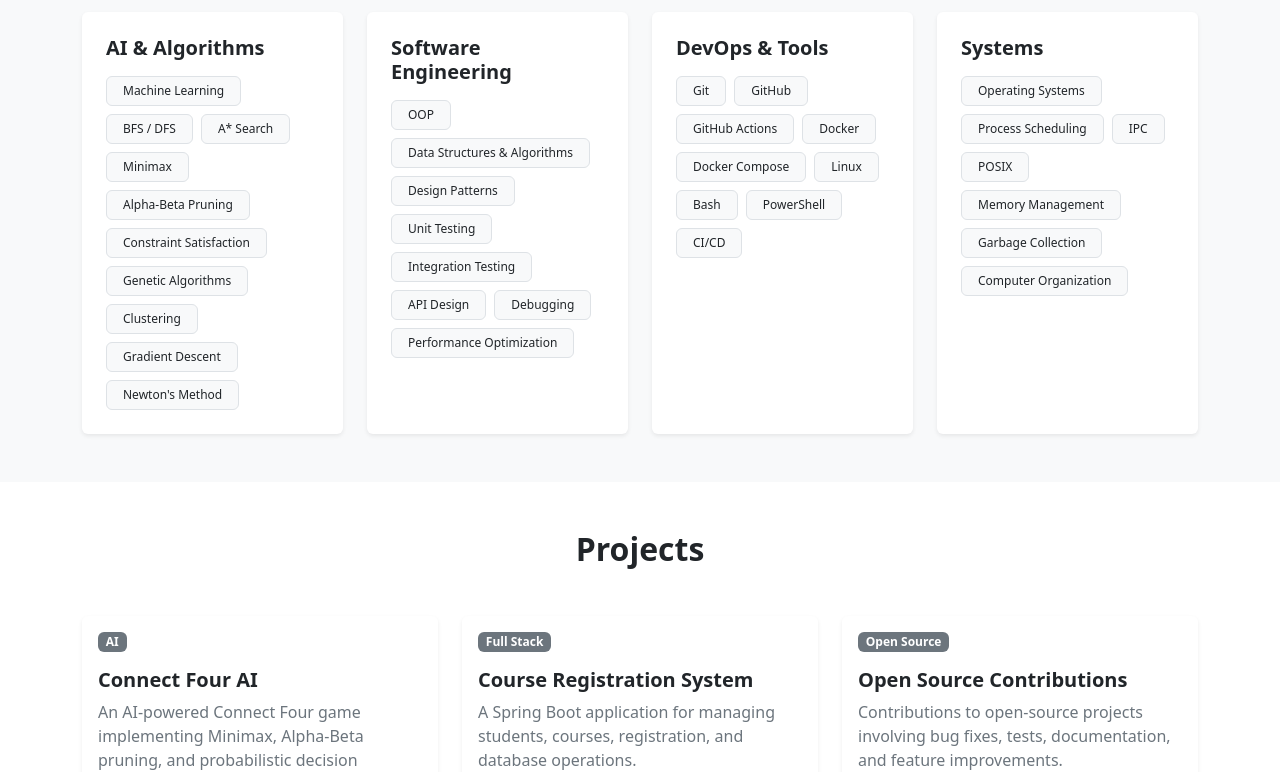
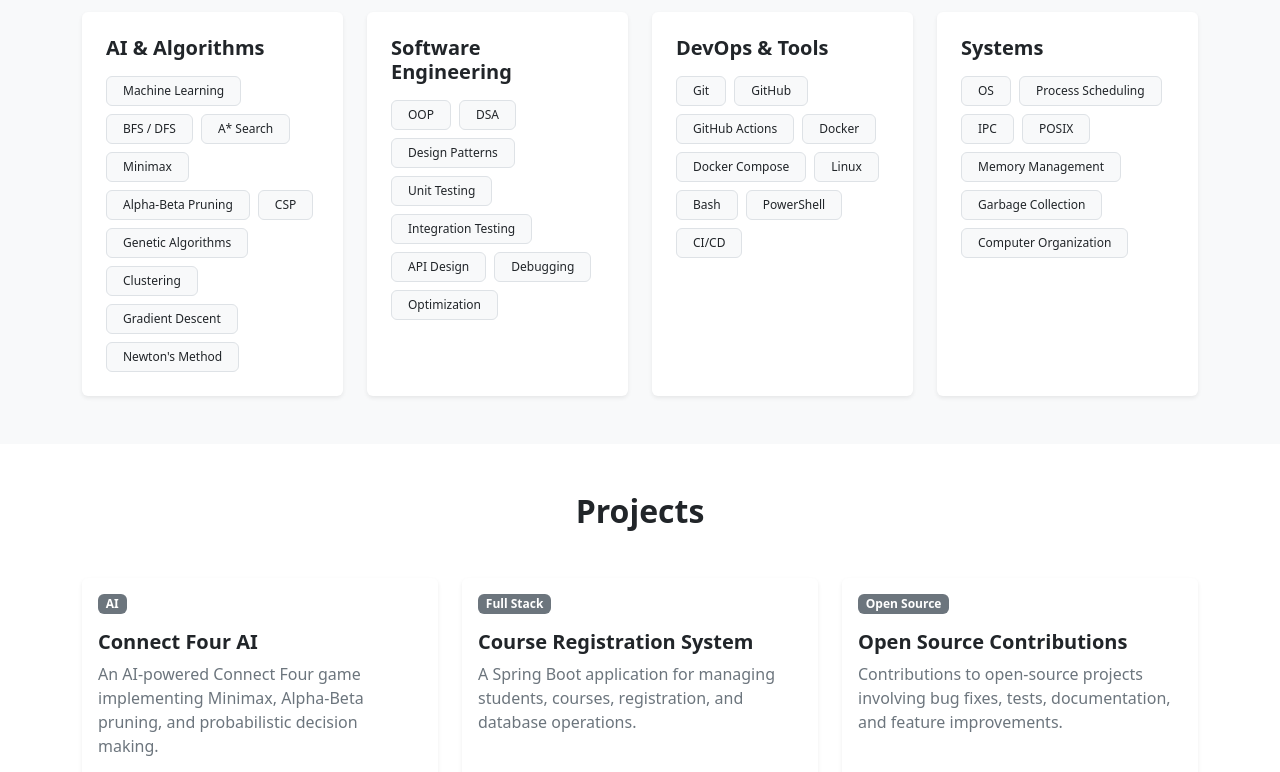
Before and after one commit to ahmdkaml/Portfolio, a React app: page / in a window 1280 px wide. Shown: the part 1160-1932 px from the top of the page. Built offline with nearby package versions, Linux system fonts and the light colour scheme; the HTML template or start-up script is replaced by a standard one.

Commit message:
skills sections amended

```diff
--- a/src/App.tsx
+++ b/src/App.tsx
@@ -1,75 +1,57 @@
-import {
-  Badge,
-  Button,
-  Card,
-  Col,
-  Container,
-  Nav,
-  Navbar,
-  Row,
-} from "react-bootstrap";
+import { Badge, Button, Card, Col, Container, Nav, Navbar, Row } from "react-bootstrap";
 
-function App() {
+const NAV_LINKS = ["About", "Skills", "Projects", "Contact"];
+
+const SKILLS = [
+  { title: "Languages", items: ["C#", "Java", "Python", "TypeScript", "JavaScript", "C", "SQL", "HTML", "CSS"] },
+  { title: "Frontend", items: ["React", "React-Bootstrap", "Bootstrap", "QML", "PySide6"] },
+  { title: "Backend", items: [".NET", "ASP.NET Core", "Spring Boot", "REST APIs", "EF Core", "JPA / Hibernate", "Maven"] },
+  { title: "Databases", items: ["PostgreSQL", "MySQL", "H2"] },
+  { title: "AI & Algorithms", items: ["Machine Learning", "BFS / DFS", "A* Search", "Minimax", "Alpha-Beta Pruning", "CSP", "Genetic Algorithms", "Clustering", "Gradient Descent", "Newton's Method"] },
+  { title: "Software Engineering", items: ["OOP", "DSA", "Design Patterns", "Unit Testing", "Integration Testing", "API Design", "Debugging", "Optimization"] },
+  { title: "DevOps & Tools", items: ["Git", "GitHub", "GitHub Actions", "Docker", "Docker Compose", "Linux", "Bash", "PowerShell", "CI/CD"] },
+  { title: "Systems", items: ["OS", "Process Scheduling", "IPC", "POSIX", "Memory Management", "Garbage Collection", "Computer Organization"] },
+];
+
+const PROJECTS = [
+  { tag: "AI", title: "Connect Four AI", desc: "An AI-powered Connect Four game implementing Minimax, Alpha-Beta pruning, and probabilistic decision making.", href: "#" },
+  { tag: "Full Stack", title: "Course Registration System", desc: "A Spring Boot application for managing students, courses, registration, and database operations.", href: "#" },
+  { tag: "Open Source", title: "Open Source Contributions", desc: "Contributions to open-source projects involving bug fixes, tests, documentation, and feature improvements.", href: "#", btnText: "View GitHub" },
+];
+
+export default function App() {
   return (
     <>
-      {/* Navigation */}
       <Navbar expand="lg" bg="dark" variant="dark" sticky="top">
         <Container>
-          <Navbar.Brand href="#home" className="fw-bold">
-            Ahmed Kamel
-          </Navbar.Brand>
-
+          <Navbar.Brand href="#home" className="fw-bold">Ahmed Kamel</Navbar.Brand>
           <Navbar.Toggle aria-controls="portfolio-navbar" />
-
           <Navbar.Collapse id="portfolio-navbar">
             <Nav className="ms-auto">
-              <Nav.Link href="#about">About</Nav.Link>
-              <Nav.Link href="#skills">Skills</Nav.Link>
-              <Nav.Link href="#projects">Projects</Nav.Link>
-              <Nav.Link href="#contact">Contact</Nav.Link>
+              {NAV_LINKS.map((link) => (
+                <Nav.Link key={link} href={`#${link.toLowerCase()}`}>{link}</Nav.Link>
+              ))}
             </Nav>
           </Navbar.Collapse>
         </Container>
       </Navbar>
 
-      {/* Hero */}
       <section id="home" className="bg-light py-5">
         <Container>
           <Row className="align-items-center min-vh-75 py-5">
             <Col lg={8}>
-              <Badge bg="primary" className="mb-3 px-3 py-2">
-                Computer Science Student & Developer
-              </Badge>
-
-              <h1 className="display-3 fw-bold mb-3">
-                Hi, I'm Ahmed Kamel.
-              </h1>
-
+              <Badge bg="primary" className="mb-3 px-3 py-2">Computer Science Student & Developer</Badge>
+              <h1 className="display-3 fw-bold mb-3">Hi, I'm Ahmed Kamel.</h1>
               <p className="lead text-secondary mb-4">
-                I build software, contribute to open-source projects, and enjoy
-                solving challenging engineering problems.
+                I build software, contribute to open-source projects, and enjoy solving challenging engineering problems.
               </p>
-
               <div className="d-flex gap-3 flex-wrap">
-                <Button variant="primary" size="lg" href="#projects">
-                  View My Projects
-                </Button>
-
-                <Button
-                  variant="outline-dark"
-                  size="lg"
-                  href="https://github.com/ahmdkaml"
-                  target="_blank"
-                >
-                  GitHub
-                </Button>
+                <Button variant="primary" size="lg" href="#projects">View My Projects</Button>
+                <Button variant="outline-dark" size="lg" href="https://github.com/ahmdkaml" target="_blank">GitHub</Button>
               </div>
             </Col>
-
             <Col lg={4} className="text-center mt-5 mt-lg-0">
-              <div className="bg-white rounded-circle shadow mx-auto d-flex align-items-center justify-content-center"
-                style={{ width: "250px", height: "250px" }}
-              >
+              <div className="bg-white rounded-circle shadow mx-auto d-flex align-items-center justify-content-center" style={{ width: 250, height: 250 }}>
                 <span className="display-1">👨‍💻</span>
               </div>
             </Col>
@@ -77,144 +59,31 @@ function App() {
         </Container>
       </section>
 
-      {/* About */}
       <section id="about" className="py-5">
         <Container>
-          <Row className="justify-content-center">
-            <Col lg={9} className="text-center">
+          <Row className="justify-content-center text-center">
+            <Col lg={9}>
               <h2 className="fw-bold mb-4">About Me</h2>
-
               <p className="text-secondary fs-5">
-                I'm a Computer Science student interested in software
-                engineering and building practical applications. I enjoy
-                working across the stack, learning new technologies, and
-                contributing to real-world projects.
+                I'm a Computer Science student interested in software engineering and building practical applications. I enjoy working across the stack, learning new technologies, and contributing to real-world projects.
               </p>
             </Col>
           </Row>
         </Container>
       </section>
 
-      {/* Skills */}
       <section id="skills" className="bg-light py-5">
         <Container>
           <h2 className="fw-bold text-center mb-5">Skills</h2>
           <Row className="g-4 justify-content-center">
-            {[
-              {
-                title: "Languages",
-                skills: [
-                  "C#",
-                  "Java",
-                  "Python",
-                  "TypeScript",
-                  "JavaScript",
-                  "C",
-                  "SQL",
-                  "HTML",
-                  "CSS",
-                ],
-              },
-              {
-                title: "Frontend",
-                skills: [
-                  "React",
-                  "React-Bootstrap",
-                  "Bootstrap",
-                  "QML",
-                  "PySide6",
-                ],
-              },
-              {
-                title: "Backend",
-                skills: [
-                  ".NET",
-                  "ASP.NET Core",
-                  "Spring Boot",
-                  "REST APIs",
-                  "Entity Framework Core",
-                  "JPA / Hibernate",
-                  "Maven",
-                ],
-              },
-              {
-                title: "Databases",
-                skills: [
-                  "PostgreSQL",
-                  "MySQL",
-                  "H2",
-                ],
-              },
-              {
-                title: "AI & Algorithms",
-                skills: [
-                  "Machine Learning",
-                  "BFS / DFS",
-                  "A* Search",
-                  "Minimax",
-                  "Alpha-Beta Pruning",
-                  "Constraint Satisfaction",
-                  "Genetic Algorithms",
-                  "Clustering",
-                  "Gradient Descent",
-                  "Newton's Method",
-                ],
-              },
-              {
-                title: "Software Engineering",
-                skills: [
-                  "OOP",
-                  "Data Structures & Algorithms",
-                  "Design Patterns",
-                  "Unit Testing",
-                  "Integration Testing",
-                  "API Design",
-                  "Debugging",
-                  "Performance Optimization",
-                ],
-              },
-              {
-                title: "DevOps & Tools",
-                skills: [
-                  "Git",
-                  "GitHub",
-                  "GitHub Actions",
-                  "Docker",
-                  "Docker Compose",
-                  "Linux",
-                  "Bash",
-                  "PowerShell",
-                  "CI/CD",
-                ],
-              },
-              {
-                title: "Systems",
-                skills: [
-                  "Operating Systems",
-                  "Process Scheduling",
-                  "IPC",
-                  "POSIX",
-                  "Memory Management",
-                  "Garbage Collection",
-                  "Computer Organization",
-                ],
-              },
-            ].map((category) => (
-              <Col xs={12} md={6} lg={4} xl={3} key={category.title}>
+            {SKILLS.map(({ title, items }) => (
+              <Col xs={12} md={6} lg={4} xl={3} key={title}>
                 <Card className="border-0 shadow-sm h-100">
                   <Card.Body className="p-4">
-                    <Card.Title className="fw-bold mb-3">
-                      {category.title}
-                    </Card.Title>
-
+                    <Card.Title className="fw-bold mb-3">{title}</Card.Title>
                     <div className="d-flex flex-wrap gap-2">
-                      {category.skills.map((skill) => (
-                        <span
-                          key={skill}
-                          className="badge bg-light text-dark border px-3 py-2 fw-medium"
-                        >
-                          {skill}
-                        </span>
+                      {items.map((skill) => (
+                        <span key={skill} className="badge bg-light text-dark border px-3 py-2 fw-medium">{skill}</span>
                       ))}
                     </div>
                   </Card.Body>
@@ -225,120 +94,43 @@ function App() {
         </Container>
       </section>
 
-      {/* Projects */}
       <section id="projects" className="py-5">
         <Container>
           <h2 className="fw-bold text-center mb-5">Projects</h2>
-
           <Row className="g-4">
-            <Col md={6} lg={4}>
+            {PROJECTS.map(({ tag, title, desc, href, btnText = "View Project" }) => (
+              <Col md={6} lg={4} key={title}>
                 <Card className="h-100 shadow-sm border-0">
                   <Card.Body className="d-flex flex-column">
-                  <Badge bg="secondary" className="align-self-start mb-3">
-                    AI
-                  </Badge>
-
-                  <Card.Title className="fw-bold">
-                    Connect Four AI
-                  </Card.Title>
-
-                  <Card.Text className="text-secondary">
-                    An AI-powered Connect Four game implementing Minimax,
-                    Alpha-Beta pruning, and probabilistic decision making.
-                  </Card.Text>
-
+                    <Badge bg="secondary" className="align-self-start mb-3">{tag}</Badge>
+                    <Card.Title className="fw-bold">{title}</Card.Title>
+                    <Card.Text className="text-secondary">{desc}</Card.Text>
                     <div className="mt-auto">
-                    <Button variant="outline-primary" href="#">
-                      View Project
-                    </Button>
+                      <Button variant="outline-primary" href={href}>{btnText}</Button>
                     </div>
                   </Card.Body>
                 </Card>
               </Col>
+            ))}
+          </Row>
+        </Container>
+      </section>
 
-            <Col md={6} lg={4}>
-              <Card className="h-100 shadow-sm border-0">
-                <Card.Body className="d-flex flex-column">
-                  <Badge bg="secondary" className="align-self-start mb-3">
-                    Full Stack
-                  </Badge>
-
-                  <Card.Title className="fw-bold">
-                    Course Registration System
-                  </Card.Title>
-
-                  <Card.Text className="text-secondary">
-                    A Spring Boot application for managing students, courses,
-                    registration, and database operations.
-                  </Card.Text>
-
-                  <div className="mt-auto">
-                    <Button variant="outline-primary" href="#">
-                      View Project
-                    </Button>
-                  </div>
-                </Card.Body>
-              </Card>
-            </Col>
-
-            <Col md={6} lg={4}>
-              <Card className="h-100 shadow-sm border-0">
-                <Card.Body className="d-flex flex-column">
-                  <Badge bg="secondary" className="align-self-start mb-3">
-                    Open Source
-                  </Badge>
-
-                  <Card.Title className="fw-bold">
-                    Open Source Contributions
-                  </Card.Title>
-
-                  <Card.Text className="text-secondary">
-                    Contributions to open-source projects involving bug fixes,
-                    tests, documentation, and feature improvements.
-                  </Card.Text>
-
-                  <div className="mt-auto">
-                    <Button variant="outline-primary" href="#">
-                      View GitHub
-                    </Button>
-                  </div>
-                </Card.Body>
-              </Card>
+      <section id="contact" className="bg-dark text-white py-5">
+        <Container>
+          <Row className="justify-content-center text-center">
+            <Col lg={8}>
+              <h2 className="fw-bold mb-3">Let's Connect</h2>
+              <p className="text-white-50 mb-4">Interested in working together or discussing a project? Feel free to reach out.</p>
+              <Button variant="light" size="lg" href="mailto:ahmdkaml2006@gmail.com">Contact Me</Button>
             </Col>
           </Row>
         </Container>
       </section>
 
-      {/* Contact */}
-      <section id="contact" className="bg-dark text-white py-5">
-        <Container>
-          <Row className="justify-content-center text-center">
-            <Col lg={8}>
-              <h2 className="fw-bold mb-3">Let's Connect</h2>
-
-              <p className="text-white-50 mb-4">
-                Interested in working together or discussing a project?
-                Feel free to reach out.
-              </p>
-
-              <Button variant="light" size="lg" href="mailto:ahmdkaml2006@gmail.com">
-                Contact Me
-              </Button>
-            </Col>
-          </Row>
-        </Container>
-      </section>
-
-      {/* Footer */}
-      <footer className="bg-black text-white-50 py-4">
-        <Container className="text-center">
-          <small>
-            © {new Date().getFullYear()} Ahmed Kamel. All rights reserved.
-          </small>
-        </Container>
+      <footer className="bg-black text-white-50 py-4 text-center">
+        <Container><small>© {new Date().getFullYear()} Ahmed Kamel. All rights reserved.</small></Container>
       </footer>
     </>
   );
 }
-
-export default App;
```
Lines whose indentation alone changed are shown as unchanged.
